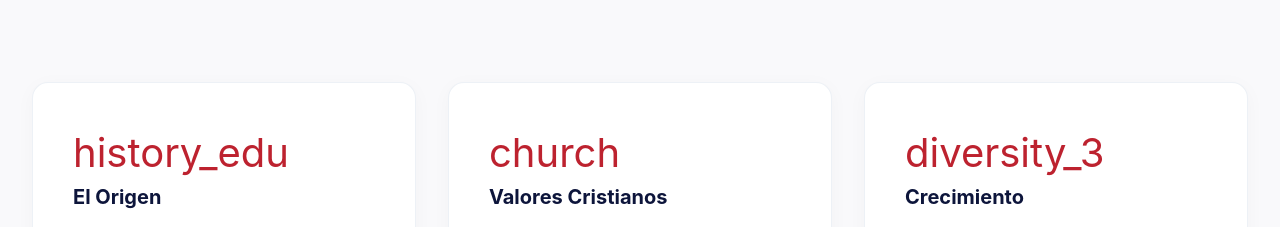
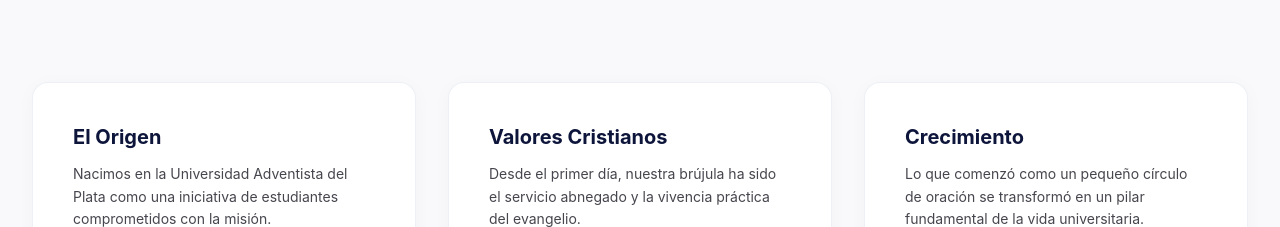
Before and after one commit to iam-facea/FACEA-landing-page-Frontend, a React (Vite) app in the folder frontend/: page / in a window 1280 px wide. Shown: the part 1066-1293 px from the top of the page. Built offline with nearby package versions, Linux system fonts and the light colour scheme; no server answers.

Commit message:
fix(AboutUs): Quitando la prop icono de las Cards en la sección About Us.

```diff
--- a/frontend/src/components/home/AboutUs.tsx
+++ b/frontend/src/components/home/AboutUs.tsx
@@ -10,21 +10,18 @@ import musicaImage from "../../assets/images/Musica.jpg"; // Ajusta el nombre
 const valores = [
   {
     id: "origen",
-    icono: "history_edu",
     titulo: "El Origen",
     texto:
       "Nacimos en la Universidad Adventista del Plata como una iniciativa de estudiantes comprometidos con la misión.",
   },
   {
     id: "valores",
-    icono: "church",
     titulo: "Valores Cristianos",
     texto:
       "Desde el primer día, nuestra brújula ha sido el servicio abnegado y la vivencia práctica del evangelio.",
   },
   {
     id: "crecimiento",
-    icono: "diversity_3",
     titulo: "Crecimiento",
     texto:
       "Lo que comenzó como un pequeño círculo de oración se transformó en un pilar fundamental de la vida universitaria.",
@@ -55,12 +52,6 @@ export const AboutUs = () => {
         <div className="mb-24 grid gap-8 md:grid-cols-3">
           {valores.map((valor) => (
             <Card key={valor.id} hoverEffect={true} padding="lg">
-              <span
-                className="material-symbols-outlined mb-4 text-[#bd222f]"
-                style={{ fontSize: 40 }}
-              >
-                {valor.icono}
-              </span>
               <h3 className="mb-3 text-xl font-bold text-[#0d153b]">
                 {valor.titulo}
               </h3>
```
